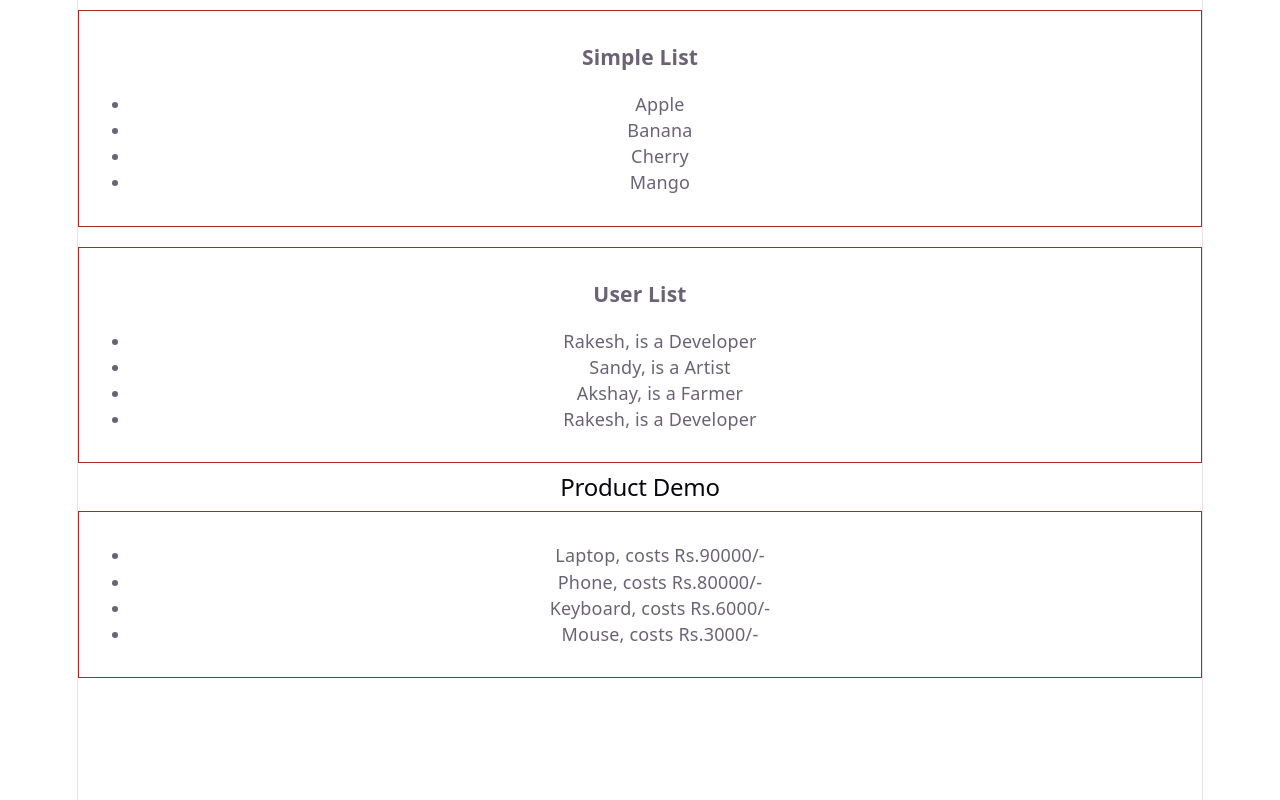
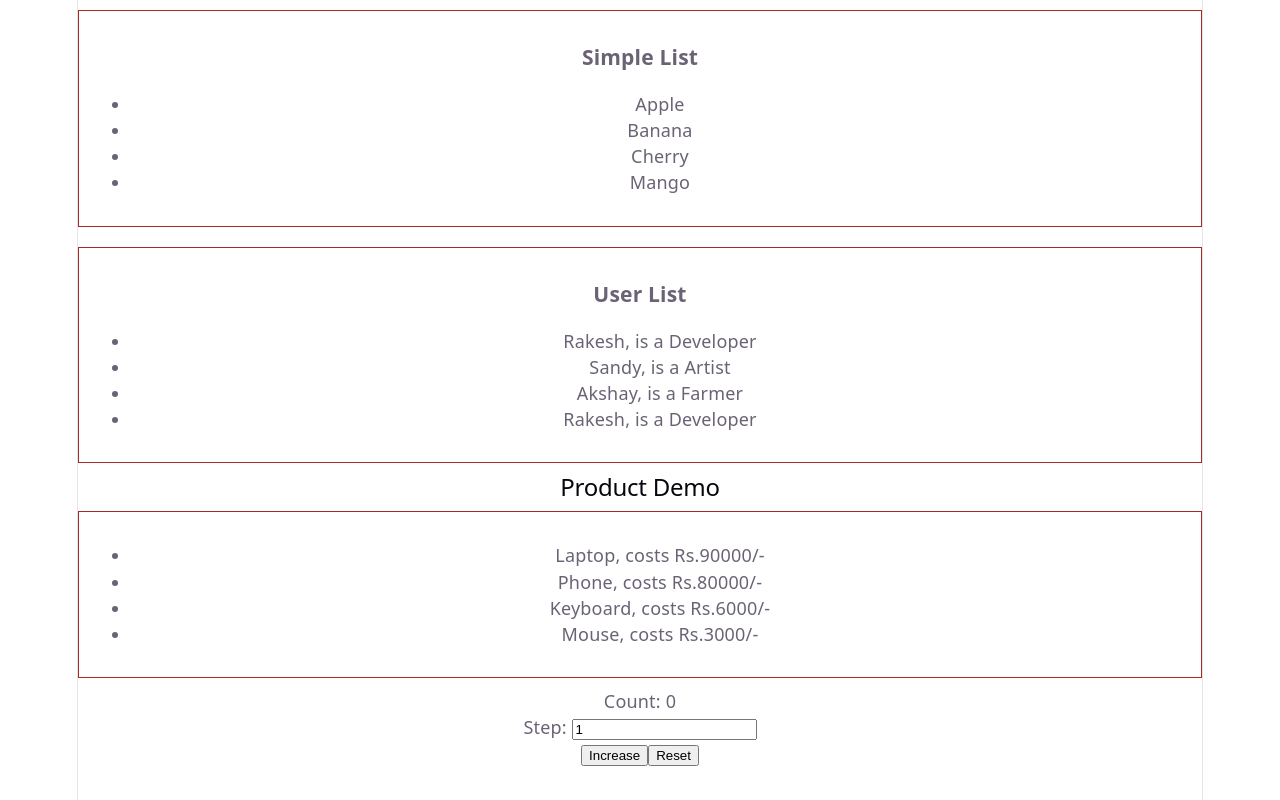
Before and after one commit to neerajkalyan999/SW_CSE_B1.4_Internship, a React (Vite) app in the folder DAY/DAY14/DAY14-react-app/: page / in a window 1280 px wide. Built offline with nearby package versions, Linux system fonts and the light colour scheme.

Commit message:
Hooks: useState

```diff
--- a/DAY/DAY14/DAY14-react-app/src/App.jsx
+++ b/DAY/DAY14/DAY14-react-app/src/App.jsx
@@ -3,6 +3,7 @@ import './App.css'
 import SimpleList from "./components/ListOne";
 import UserList from "./components/ListTwo";
 import ProductListDemo from "./components/ListThree";
+import CounterHook from "./components/HookOne";
 
 
 
@@ -14,6 +15,8 @@ function App() {
       <SimpleList />
       <UserList />
       <ProductListDemo />
+
+       <CounterHook/>
     </>
   )
 }
--- /dev/null
+++ b/DAY/DAY14/DAY14-react-app/src/components/HookOne.jsx
@@ -0,0 +1,33 @@
+import {useState} from "react";
+
+function CounterHook() {
+    const [count,setCount] = useState(0);
+    const [step,setStep] = useState(1);
+
+    function handleIncrease() {
+        setCount((prev) => prev + step);
+    }
+
+    function handleReset() {
+        setCount(0);
+    }
+
+    function handleStepChange(event) {
+        const value = Number(event.target.value);
+        setStep(value);
+    }
+
+    return(
+        <div>
+            <p>Count: {count}</p>
+
+            Step: <input type="number" value={step} onChange={handleStepChange} />
+
+            <div>
+                <button onClick={handleIncrease}>Increase</button>
+                <button onClick={handleReset}>Reset</button>
+            </div>
+        </div>
+    );
+}
+export default CounterHook;
```
